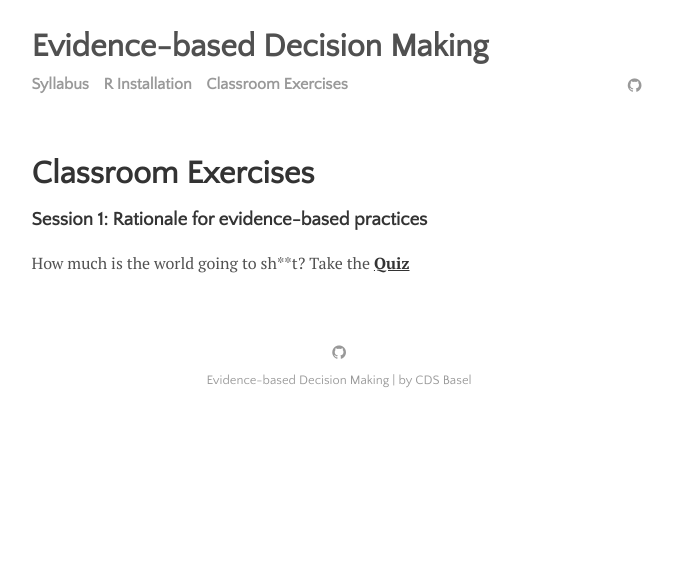
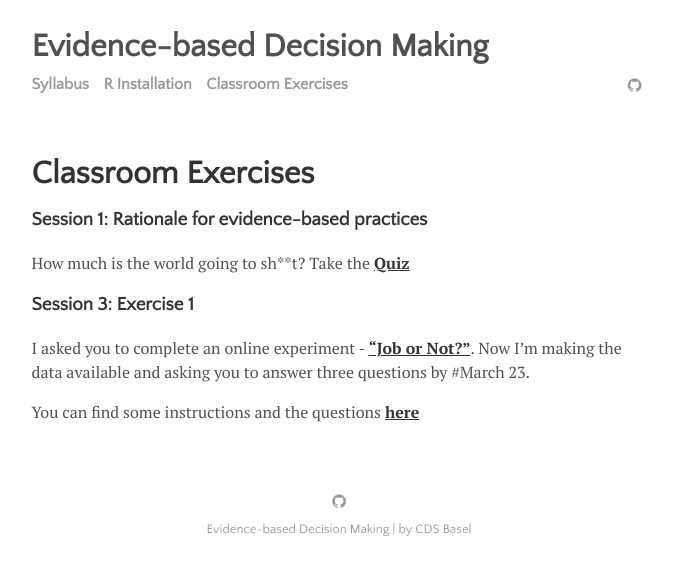
Before and after one commit to matarui/evidencebaseddm, a Jekyll site: the page built from menu/projects.md, in a window 1280 px wide. Shown: the top 576 px of the page, without its empty margins (301-974 px from the left). Built offline with Jekyll 4.4.1, drawn with Linux system fonts in a browser that asks for light colours.

Commit message:
Update projects.md

```diff
--- a/menu/projects.md
+++ b/menu/projects.md
@@ -6,3 +6,9 @@ title: Classroom Exercises
 ### Session 1: Rationale for evidence-based practices
 
 How much is the world going to sh**t? Take the <a href="https://docs.google.com/forms/d/e/1FAIpQLSfei6GDkW5jhcSzJLXa-iGoiZscYLDGILiw4bWcEQ5YfMkS5g/viewform?usp=sf_link"><b>Quiz</b></a>
+
+### Session 3: Exercise 1
+
+I asked you to complete an online experiment - <a href="https://evidencebaseddm.formr.org "><b>"Job or Not?"</b></a>. Now I'm making the data available and asking you to answer three questions by #March 23.
+
+You can find some instructions and the questions <a href=""><b>here</b></a>
```
